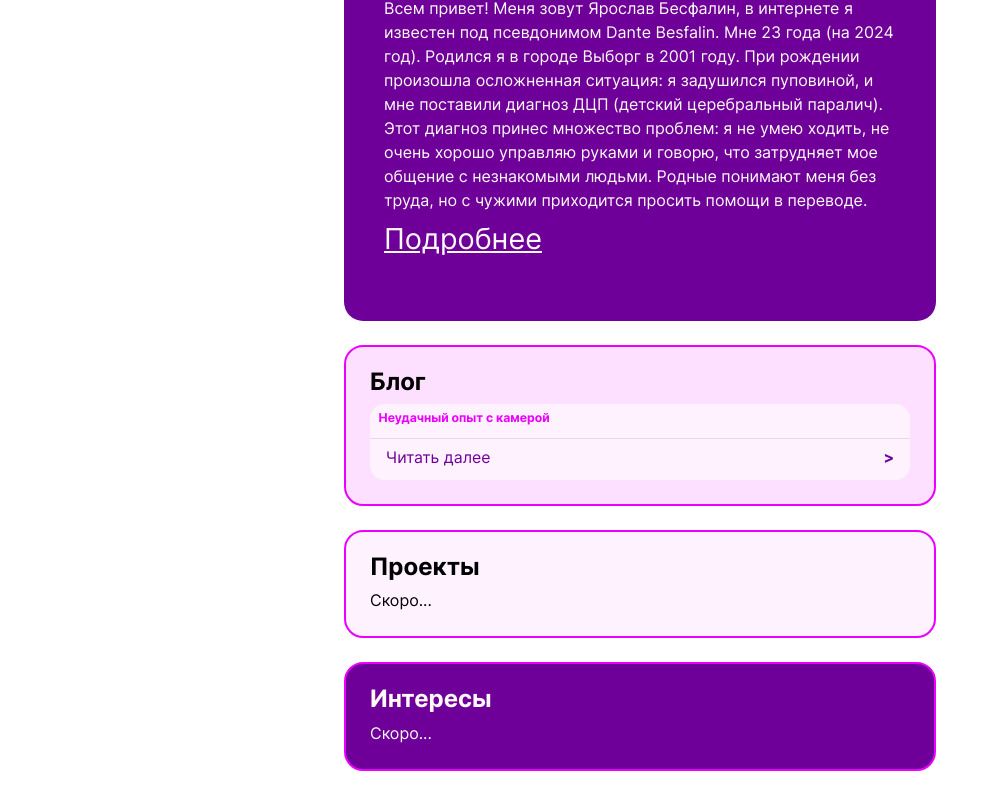
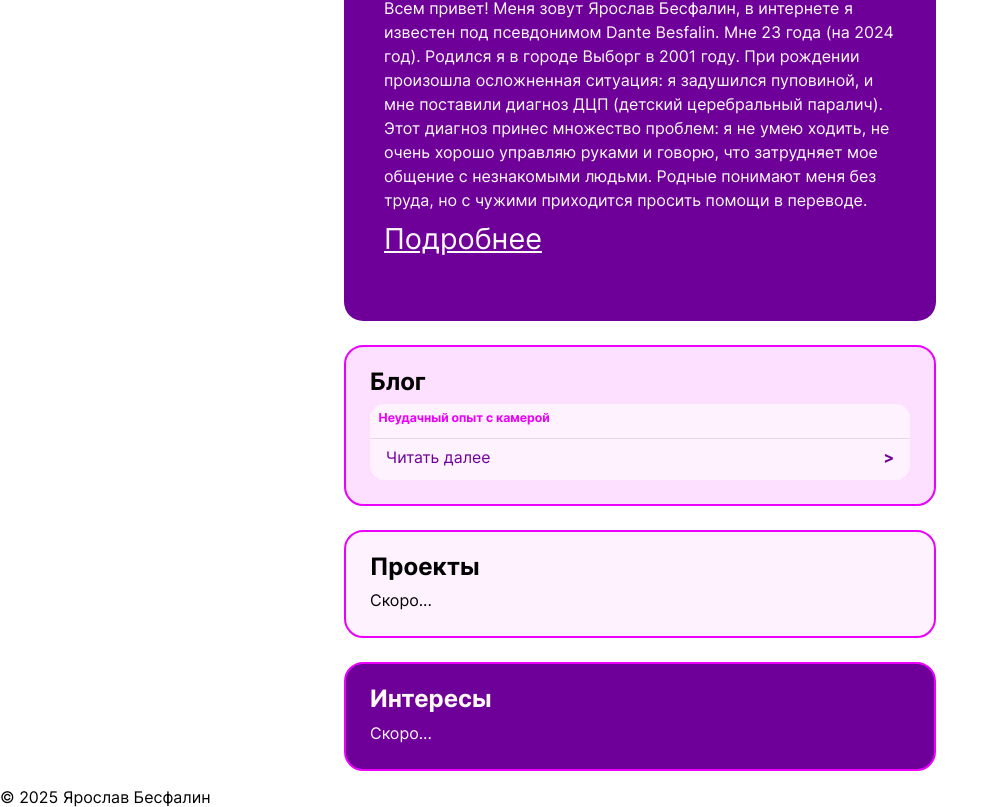
Before and after one commit to DanteBes/danteBes.github.io, a React (Vite) app: page / in a window 1280 px wide. Shown: the part 534-1341 px from the top of the page, without its empty margins (0-998 px from the left). Built offline with nearby package versions, Linux system fonts and the light colour scheme.

Commit message:
fix import

```diff
--- a/src/components/app/App.jsx
+++ b/src/components/app/App.jsx
@@ -6,7 +6,7 @@ import AppHeader from "../app-header/AppHeader";
 import style from "./App.module.css";
 import { Route, Routes } from "react-router-dom";
 import { Bar } from "../bar/Bar";
-import { Footer } from "..footer/footer";
+import Footer from "../footer/Footer";
 
 function App() {
   return (
@@ -26,6 +26,7 @@ function App() {
         <Route path="/blogs" element={<BlogList />} />
         <Route path="/blogs/:slug" element={<BlogPost />} />
       </Routes>
+      <Footer />
     </div>
   );
 }
```
